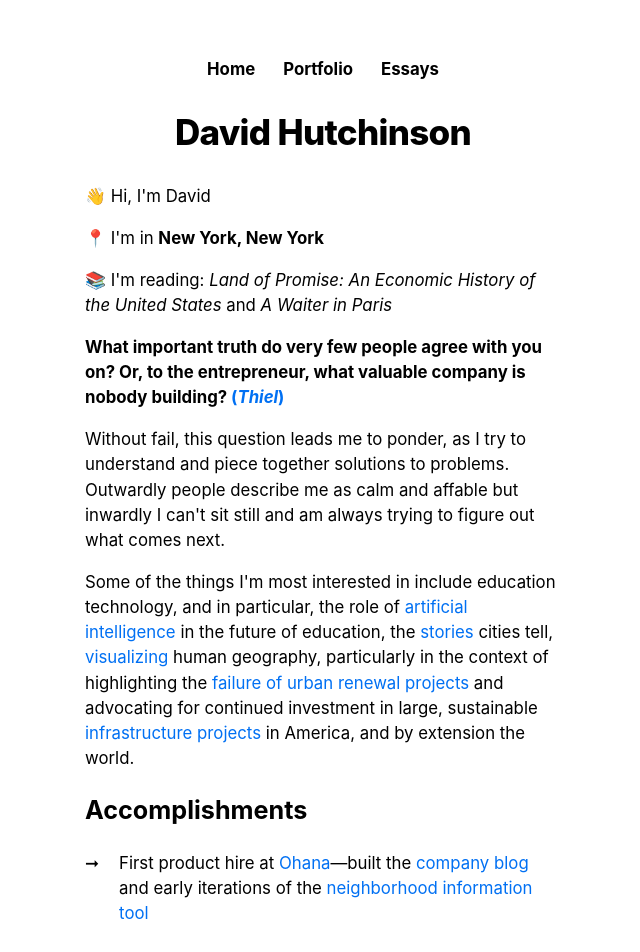
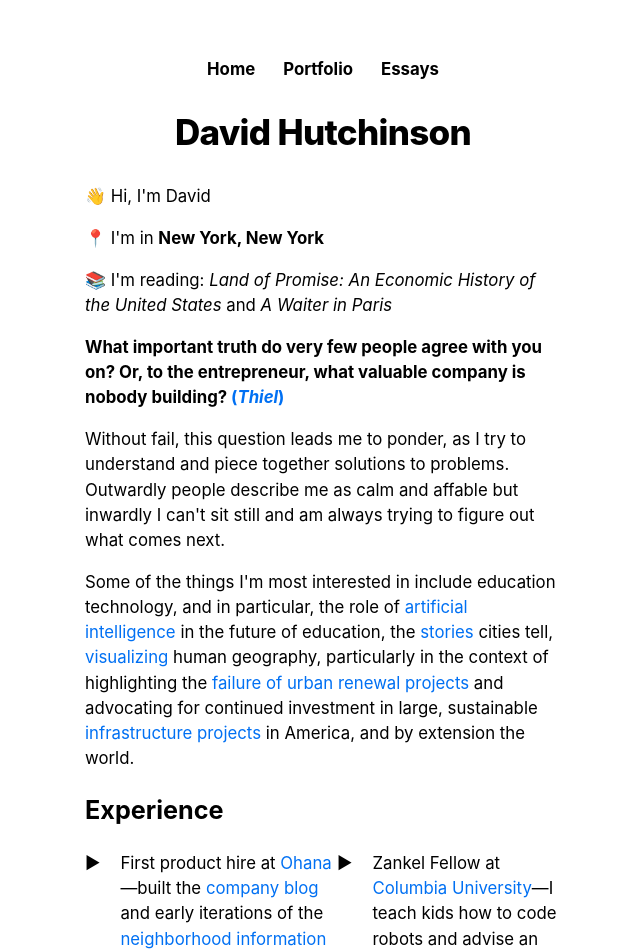
Before and after one commit to dvdhutch/dvdhutch-personal-site, a Next.js app: page / in a window 1280 px wide. Shown: the top 952 px of the page, without its empty margins (317-957 px from the left). Built offline with nearby package versions, Linux system fonts and the light colour scheme.

Commit message:
Update index.js

```diff
--- a/pages/index.js
+++ b/pages/index.js
@@ -27,11 +27,13 @@ export default function Home({ allPostsData }) {
         <p> <b> What important truth do very few people agree with you on? Or, to the entrepreneur, what valuable company is nobody building? <a href="https://en.wikipedia.org/wiki/Zero_to_One">(<i>Thiel</i>)</a> </b> </p>
         <p> Without fail, this question leads me to ponder, as I try to understand and piece together solutions to problems. Outwardly people describe me as calm and affable but inwardly I can't sit still and am always trying to figure out what comes next.</p>
         <p> Some of the things I'm most interested in include education technology, and in particular, the role of <a href="https://www.ted.com/talks/sal_khan_the_amazing_ai_super_tutor_for_students_and_teachers/c">artificial intelligence</a> in the future of education, the <a href="http://paulgraham.com/cities.html">stories</a> cities tell, <a href="https://ourworldindata.org/">visualizing</a> human geography, particularly in the context of highlighting the <a href="https://www.segregationbydesign.com/">failure of urban renewal projects</a> and advocating for continued investment in large, sustainable <a href="https://www.noahpinion.blog/p/interview-patrick-collison-co-founder">infrastructure projects</a> in America, and by extension the world. </p>
-        <h2>Accomplishments</h2>
+        <h2>Experience</h2>
         <ul className={utilStyles.arrowList}>
           <li className={utilStyles.workItem}>
-            <span className={utilStyles.arrow}>➞</span>
+            <span className={utilStyles.arrow}>▶</span>
             <span className={utilStyles.indentedText}>First product hire at <Link href="https://liveohana.ai/"><a>Ohana</a></Link>&mdash;built the <Link href="https://liveohana.ai/blog/ohana-neo"><a>company blog</a></Link> and early iterations of the <Link href="https://liveohana.ai/sublet/new-york-city"><a>neighborhood information tool</a></Link></span>
+            <span className={utilStyles.arrow}>▶</span>
+            <span className={utilStyles.indentedText}>Zankel Fellow at <Link href="https://liveohana.ai/"><a>Columbia University</a></Link>&mdash;I teach kids how to code robots and advise an <Link href="https://www.firstlegoleague.org/"><a>FLL team</a></Link></span>
           </li>
         </ul>
       </section>
```
